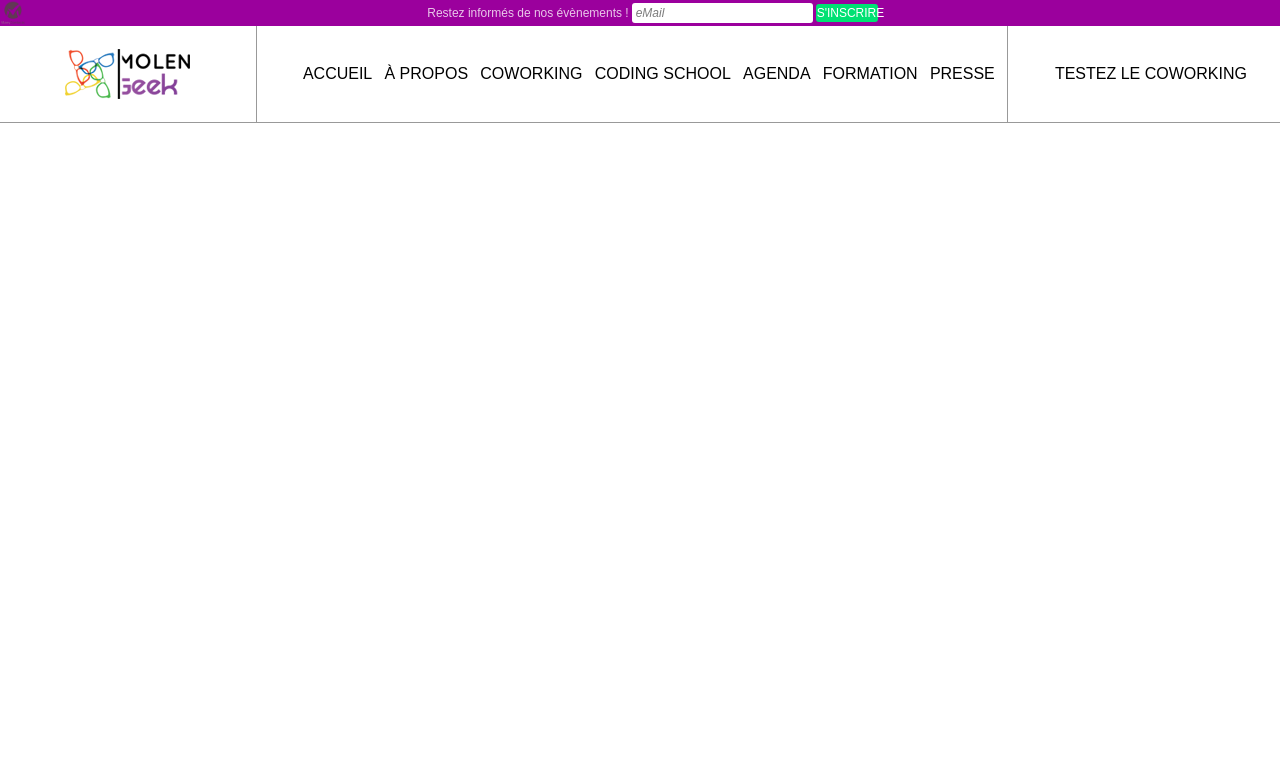
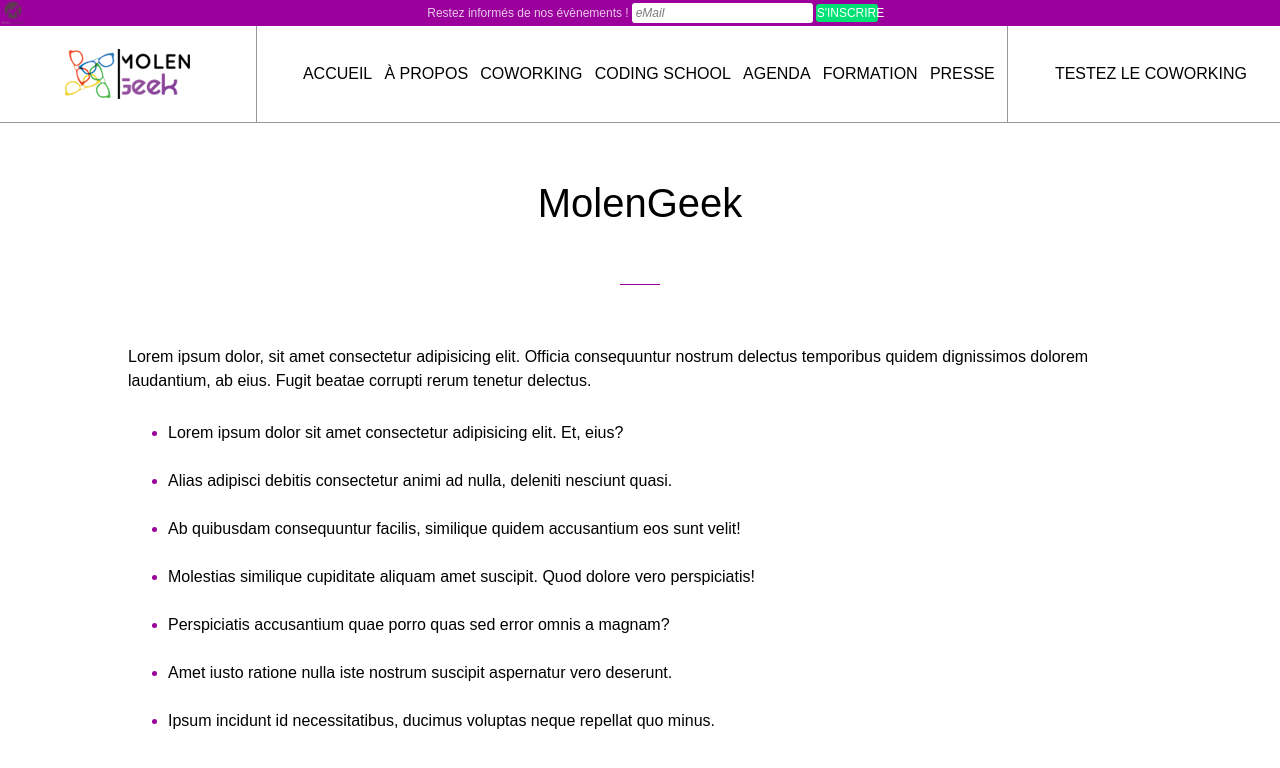
Before and after one commit to Jstaveau/sass_exo_un, a website: page index.html in a window 1280 px wide. Drawn offline with Linux system fonts and the light colour scheme.

Commit message:
section un finish

```diff
--- a/index.html
+++ b/index.html
@@ -36,6 +36,21 @@
                 </ul>
             </div>
         </nav>
+        <section class="section_un">
+            <h1>MolenGeek</h1>
+            <hr>
+            <p>Lorem ipsum dolor, sit amet consectetur adipisicing elit. Officia consequuntur nostrum delectus temporibus quidem dignissimos dolorem laudantium, ab eius. Fugit beatae corrupti rerum tenetur delectus.</p>
+            <ul>
+                <li>Lorem ipsum dolor sit amet consectetur adipisicing elit. Et, eius?</li>
+                <li>Alias adipisci debitis consectetur animi ad nulla, deleniti nesciunt quasi.</li>
+                <li>Ab quibusdam consequuntur facilis, similique quidem accusantium eos sunt velit!</li>
+                <li>Molestias similique cupiditate aliquam amet suscipit. Quod dolore vero perspiciatis!</li>
+                <li>Perspiciatis accusantium quae porro quas sed error omnis a magnam?</li>
+                <li>Amet iusto ratione nulla iste nostrum suscipit aspernatur vero deserunt.</li>
+                <li>Ipsum incidunt id necessitatibus, ducimus voluptas neque repellat quo minus.</li>
+            </ul>
+        </section>
+        <section></section>
     </main>
 </body>
 
--- /dev/null
+++ b/src/sass/module/_section_un.sass
@@ -0,0 +1,22 @@
+// section 1
+.section_un
+    width: 80%
+    margin: auto
+    h1
+        text-align: center
+        font-size: 40px
+        font-weight: 200
+        padding: 25px 0
+    hr
+        width: 4%
+        background-color: #9b009d
+        border: none
+        height: 1px
+        margin-bottom: 60px
+    p
+        font-size: 16px
+        line-height: 1.5
+    ul
+        line-height: 3
+        li::marker
+            color: #9b009d
--- a/src/sass/module/_style.sass
+++ b/src/sass/module/_style.sass
@@ -1,4 +1,5 @@
 @import ./_navbar
+@import ./_section_un
 body
     margin: 0
     font-family: sans-serif
```
Also changed, not shown: public/css/app.css, src/sass/module/_navbar.sass (line endings or trailing spaces), 1 other file.
